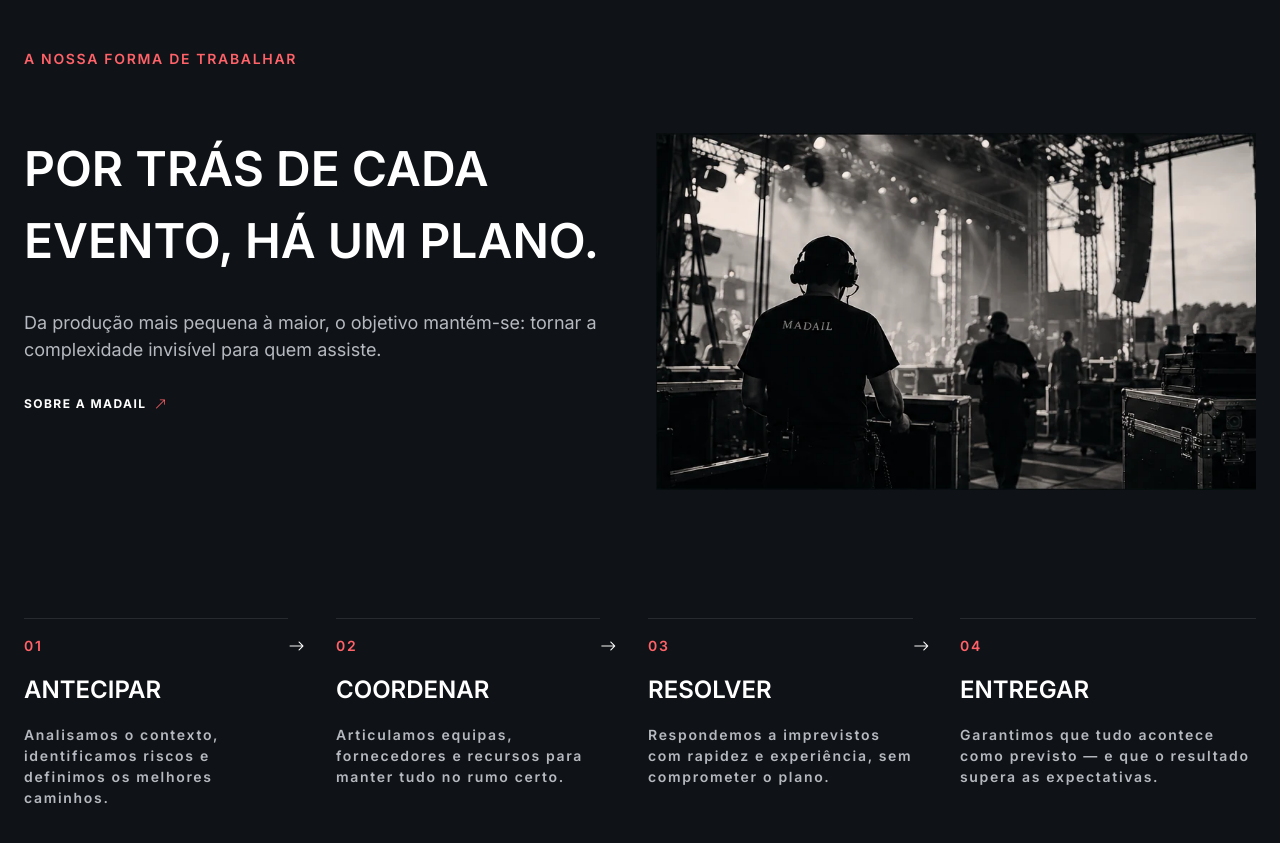
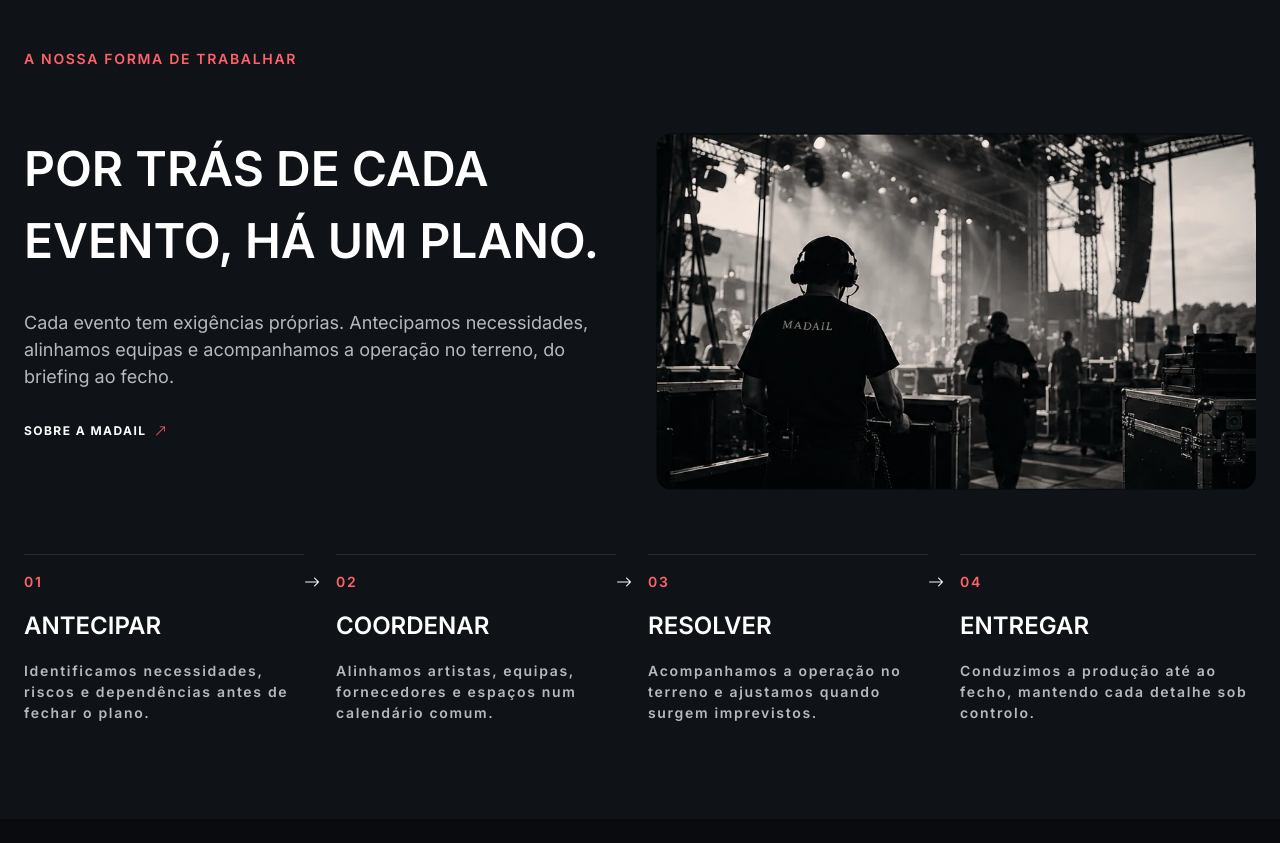
Before and after one commit to MiguelAOCosta/madail-website, a website with bundled scripts: page index.html in a window 1280 px wide. Shown: the part 3500-4343 px from the top of the page. After the commit the page ends 4319 px from the top, so only its background shows below. Built offline with nearby package versions, Linux system fonts and the light colour scheme.

Commit message:
Melhorias

```diff
--- a/index.html
+++ b/index.html
@@ -312,8 +312,9 @@
               </h2>
 
               <p class="primary-info">
-                Da produção mais pequena à maior, o objetivo mantém-se: tornar a
-                complexidade invisível para quem assiste.
+                Cada evento tem exigências próprias. Antecipamos necessidades,
+                alinhamos equipas e acompanhamos a operação no terreno, do
+                briefing ao fecho.
               </p>
 
               <a href="#" class="text-link"
@@ -327,6 +328,7 @@
                 src="./assets/images/home/process-backstage.webp"
                 alt=""
                 loading="lazy"
+                class="home-about-work-img"
               />
             </div>
           </div>
@@ -337,8 +339,8 @@
                 <span class="list-title">01</span>
                 <h3 class="card-title">ANTECIPAR</h3>
                 <p class="card-info">
-                  Analisamos o contexto, identificamos riscos e definimos os
-                  melhores caminhos.
+                  Identificamos necessidades, riscos e dependências antes de
+                  fechar o plano.
                 </p>
               </div>
               <i class="bi bi-arrow-right" aria-hidden="true"></i>
@@ -349,8 +351,8 @@
                 <span class="list-title">02</span>
                 <h3 class="card-title">COORDENAR</h3>
                 <p class="card-info">
-                  Articulamos equipas, fornecedores e recursos para manter tudo
-                  no rumo certo.
+                  Alinhamos artistas, equipas, fornecedores e espaços num
+                  calendário comum.
                 </p>
               </div>
               <i class="bi bi-arrow-right" aria-hidden="true"></i>
@@ -361,8 +363,8 @@
                 <span class="list-title">03</span>
                 <h3 class="card-title">RESOLVER</h3>
                 <p class="card-info">
-                  Respondemos a imprevistos com rapidez e experiência, sem
-                  comprometer o plano.
+                  Acompanhamos a operação no terreno e ajustamos quando surgem
+                  imprevistos.
                 </p>
               </div>
               <i class="bi bi-arrow-right" aria-hidden="true"></i>
@@ -373,8 +375,8 @@
                 <span class="list-title">04</span>
                 <h3 class="card-title">ENTREGAR</h3>
                 <p class="card-info">
-                  Garantimos que tudo acontece como previsto — e que o resultado
-                  supera as expectativas.
+                  Conduzimos a produção até ao fecho, mantendo cada detalhe sob
+                  controlo.
                 </p>
               </div>
             </li>
--- a/styles/sections/home-about-work.css
+++ b/styles/sections/home-about-work.css
@@ -6,6 +6,11 @@
   display: flex;
   flex-direction: column;
   gap: var(--space-8);
+}
+
+.home-about-work-img {
+  border-radius: var(--card-radius);
+  object-fit: cover;
 }
 
 .home-about-work .section-intro .text-link {
@@ -18,6 +23,7 @@
 
 .home-about-work-list {
   display: grid;
+  gap: var(--space-16);
 }
 
 .home-about-work-list li {
@@ -36,35 +42,21 @@
 
 .home-about-work-list li > i {
   margin-top: var(--space-4);
-  width: 80px;
 
   display: none;
-}
-
-.home-about-work-list li + li {
-  margin-top: var(--space-16);
 }
 
 @media screen and (min-width: 600px) {
   .home-about-work-list {
     grid-template-columns: repeat(2, 1fr);
-    gap: var(--space-4);
-  }
-
-  .home-about-work-list li {
-    margin-top: var(--space-16);
+    gap: var(--space-8);
   }
 }
 
 @media screen and (min-width: 1100px) {
   .home-about-work-list {
-    grid-auto-flow: column;
-    grid-auto-columns: 1fr;
+    grid-template-columns: repeat(4, 1fr);
     gap: var(--space-4);
-  }
-
-  .home-about-work-list li {
-    margin-top: var(--space-16);
   }
 
   .home-about-work-list li > i {
```
